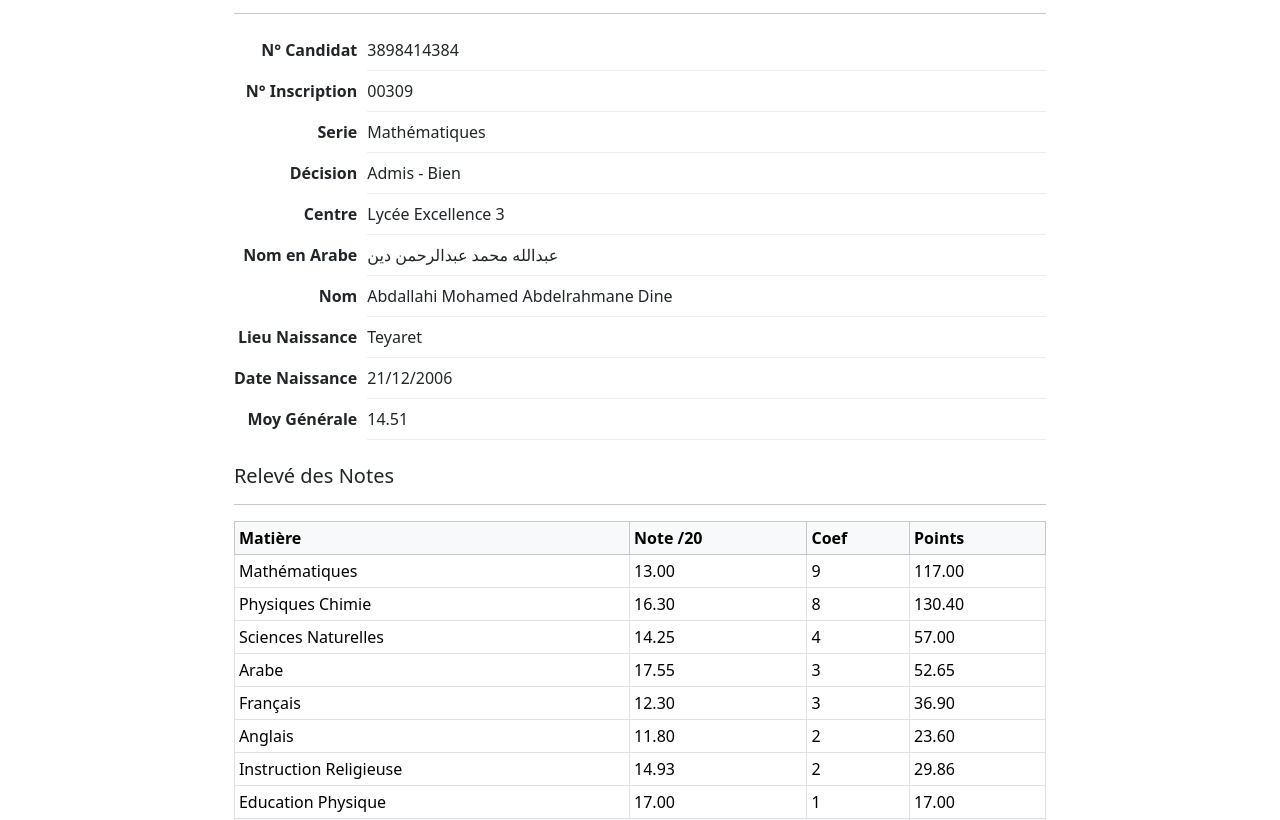
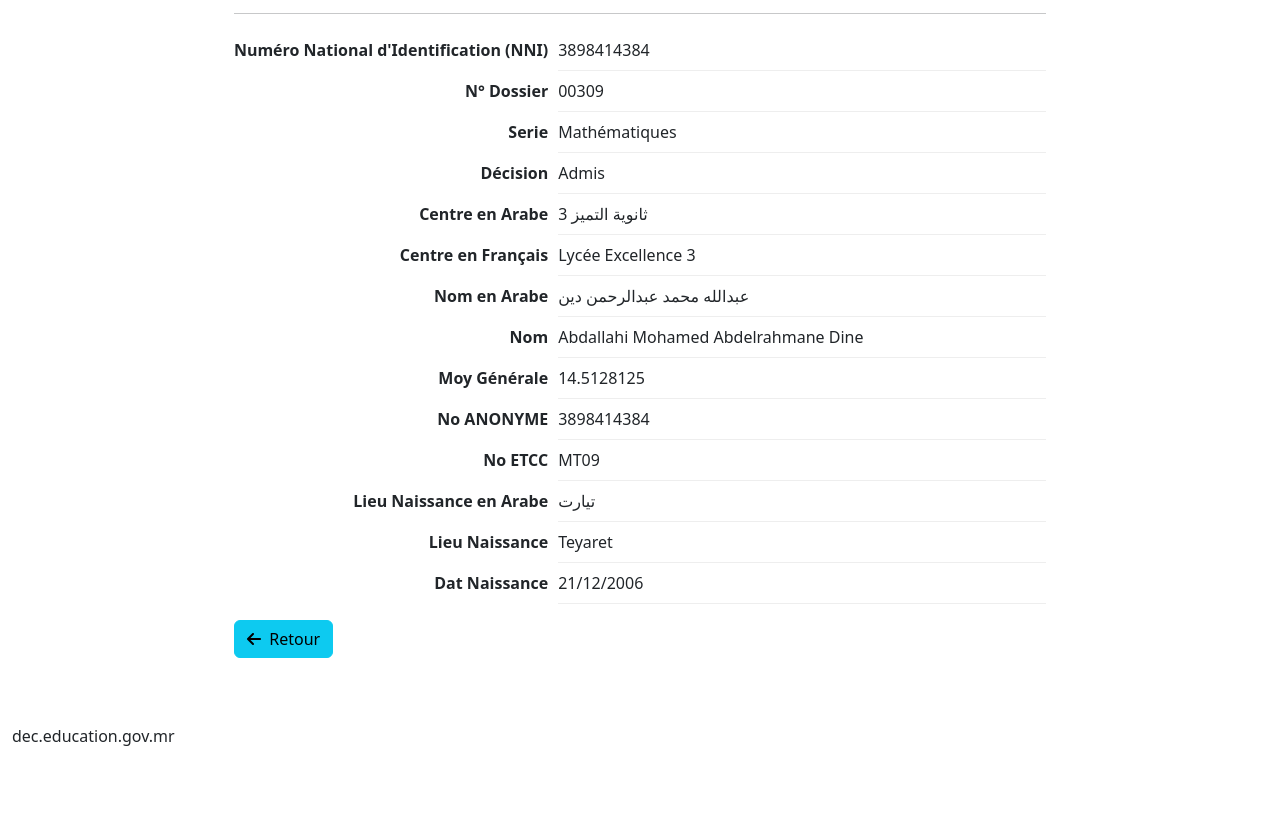
Before and after one commit to 1amoku2o-sketch/dec, a plain HTML site: page index.html in a window 1280 px wide. Shown: the part 132-952 px from the top of the page. After the commit the page ends 896 px from the top, so only its background shows below. Drawn offline with nearby package versions, Linux system fonts and the light colour scheme.

Commit message:
Revert structure, update data only

```diff
--- a/index.html
+++ b/index.html
@@ -176,24 +176,28 @@
               <hr />
 
               <dl class="row-md jh-entity-details">
-                <dt><span id="label-nni">N° Candidat</span></dt>
+                <dt><span id="label-nni">Numéro National d'Identification (NNI)</span></dt>
                 <dd>
-                  <span id="val-nni">3898414384</span>
+                  <span>3898414384</span>
                 </dd>
-                <dt><span id="label-dossier">N° Inscription</span></dt>
+                <dt><span id="label-dossier">N° Dossier</span></dt>
                 <dd>
                   <span id="val-dossier">00309</span>
                 </dd>
                 <dt><span id="label-serie">Serie</span></dt>
                 <dd>
-                  <span id="val-serie">Mathématiques</span>
+                  <span>Mathématiques</span>
                 </dd>
                 <dt><span id="label-decision">Décision</span></dt>
                 <dd>
-                  <span id="val-decision">Admis - Bien</span>
+                  <span>Admis</span>
                 </dd>
 
-                <dt><span id="label-centre-ar">Centre</span></dt>
+                <dt><span id="label-centre-ar">Centre en Arabe</span></dt>
+                <dd>
+                  <span>ثانوية التميز 3</span>
+                </dd>
+                <dt><span id="label-centre-fr">Centre en Français</span></dt>
                 <dd>
                   <span>Lycée Excellence 3</span>
                 </dd>
@@ -205,94 +209,34 @@
                 <dd>
                   <span>Abdallahi Mohamed Abdelrahmane Dine</span>
                 </dd>
+                <dt><span id="label-moy">Moy Générale</span></dt>
+                <dd>
+                  <span>14.5128125</span>
+                </dd>
+
+                <dt><span id="label-anonyme">No ANONYME</span></dt>
+                <dd>
+                  <span>3898414384</span>
+                </dd>
+
+                <dt><span id="label-etcc">No ETCC</span></dt>
+                <dd>
+                  <span>MT09</span>
+                </dd>
+                <dt><span id="label-lieu-ar">Lieu Naissance en Arabe</span></dt>
+                <dd>
+                  <span>تيارت</span>
+                </dd>
                 <dt><span id="label-lieu-fr">Lieu Naissance</span></dt>
                 <dd>
-                  <span id="val-lieu-fr">Teyaret</span>
+                  <span>Teyaret</span>
                 </dd>
-                <dt><span id="label-date-nais">Date Naissance</span></dt>
+
+                <dt><span id="label-date-nais">Dat Naissance</span></dt>
                 <dd>
                   <span id="val-date-nais">21/12/2006</span>
                 </dd>
-                <dt><span id="label-moy">Moy Générale</span></dt>
-                <dd>
-                  <span id="val-moy">14.51</span>
-                </dd>
               </dl>
-
-              <h5 class="mt-4" id="subjects-title">Relevé des Notes</h5>
-              <hr />
-              <div class="table-responsive">
-                <table class="table table-bordered table-sm" id="notes-table">
-                  <thead class="table-light">
-                    <tr>
-                      <th>Matière</th>
-                      <th>Note /20</th>
-                      <th>Coef</th>
-                      <th>Points</th>
-                    </tr>
-                  </thead>
-                  <tbody>
-                    <tr>
-                      <td>Mathématiques</td>
-                      <td>13.00</td>
-                      <td>9</td>
-                      <td>117.00</td>
-                    </tr>
-                    <tr>
-                      <td>Physiques Chimie</td>
-                      <td>16.30</td>
-                      <td>8</td>
-                      <td>130.40</td>
-                    </tr>
-                    <tr>
-                      <td>Sciences Naturelles</td>
-                      <td>14.25</td>
-                      <td>4</td>
-                      <td>57.00</td>
-                    </tr>
-                    <tr>
-                      <td>Arabe</td>
-                      <td>17.55</td>
-                      <td>3</td>
-                      <td>52.65</td>
-                    </tr>
-                    <tr>
-                      <td>Français</td>
-                      <td>12.30</td>
-                      <td>3</td>
-                      <td>36.90</td>
-                    </tr>
-                    <tr>
-                      <td>Anglais</td>
-                      <td>11.80</td>
-                      <td>2</td>
-                      <td>23.60</td>
-                    </tr>
-                    <tr>
-                      <td>Instruction Religieuse</td>
-                      <td>14.93</td>
-                      <td>2</td>
-                      <td>29.86</td>
-                    </tr>
-                    <tr>
-                      <td>Education Physique</td>
-                      <td>17.00</td>
-                      <td>1</td>
-                      <td>17.00</td>
-                    </tr>
-                  </tbody>
-                  <tfoot class="table-light">
-                    <tr>
-                      <th colspan="3">TOTAL GÉNÉRAL</th>
-                      <th>464.41</th>
-                    </tr>
-                    <tr>
-                      <th colspan="3">MOYENNE</th>
-                      <th>14.51</th>
-                    </tr>
-                  </tfoot>
-                </table>
-              </div>
 
               <button type="button" class="btn btn-info" id="btn-retour">
                 <svg
@@ -339,30 +283,21 @@
           home: "Accueil",
           langSwitch: "العربية",
           title: "Candidat",
-          nni: "N° Candidat",
-          nniVal: "3898414384",
-          dossier: "N° Inscription",
-          dossierVal: "00309",
+          nni: "Numéro National d'Identification (NNI)",
+          dossier: "N° Dossier",
           serie: "Serie",
-          serieVal: "Mathématiques",
           decision: "Décision",
-          decisionVal: "Admis - Bien",
-          centreAr: "Centre",
-          centreArVal: "Lycée Excellence 3",
+          centreAr: "Centre en Arabe",
+          centreFr: "Centre en Français",
           nomAr: "Nom en Arabe",
-          nomArVal: "عبدالله محمد عبدالرحمن دين",
           nomFr: "Nom",
-          nomFrVal: "Abdallahi Mohamed Abdelrahmane Dine",
+          moy: "Moy Générale",
+          anonyme: "No ANONYME",
+          etcc: "No ETCC",
+          lieuAr: "Lieu Naissance en Arabe",
           lieuFr: "Lieu Naissance",
-          lieuFrVal: "Teyaret",
-          dateNais: "Date Naissance",
+          dateNais: "Dat Naissance",
           dateNaisVal: "21/12/2006",
-          moy: "Moy Générale",
-          moyVal: "14.51",
-          subjectsTitle: "Relevé des Notes",
-          totalLabel: "TOTAL GÉNÉNÉRAL",
-          totalVal: "464.41",
-          moyLabel: "MOYENNE",
           btnText: "Retour"
         },
         ar: {
@@ -370,30 +305,21 @@
           home: "الصفحة الرئيسية",
           langSwitch: "Français",
           title: "المترشح",
-          nni: "رقم الترشح",
-          nniVal: "3898414384",
-          dossier: "رقم التسجيل",
-          dossierVal: "00309",
+          nni: "الرقم الوطني للتعريف",
+          dossier: "رقم الترشح",
           serie: "الشعبة",
-          serieVal: "رياضيات",
           decision: "القرار",
-          decisionVal: "ناجح - جيد",
-          centreAr: " المركز",
-          centreArVal: "ثانوية التميز 3",
-          nomAr: "الإسم بالعربية",
-          nomArVal: "عبدالله محمد عبدالرحمن دين",
-          nomFr: "الإسم بالفرنسية",
-          nomFrVal: "Abdallahi Mohamed Abdelrahmane Dine",
-          lieuFr: "مكان الميلاد",
-          lieuFrVal: "تيارت",
-          dateNais: "تاريخ الميلاد",
-          dateNaisVal: "21/12/2006",
+          centreAr: "Centre en Arabe",
+          centreFr: "Centre en Français",
+          nomAr: "Nom en Arabe",
+          nomFr: "الإسم",
           moy: "المعدل العام",
-          moyVal: "14.51",
-          subjectsTitle: "كشف الدرجات",
-          totalLabel: "المجموع العام",
-          totalVal: "464.41",
-          moyLabel: "المعدل",
+          anonyme: "No ANONYME",
+          etcc: "No ETCC",
+          lieuAr: "Lieu Naissance en Arabe",
+          lieuFr: "Lieu Naissance",
+          dateNais: "Dat Naissance",
+          dateNaisVal: "21 ديسمبر 2006",
           btnText: "رجوع"
         }
       };
@@ -418,24 +344,21 @@
         document.getElementById('main-title').textContent = t.title;
 
         document.getElementById('label-nni').textContent = t.nni;
-        document.getElementById('val-nni').textContent = t.nniVal;
         document.getElementById('label-dossier').textContent = t.dossier;
-        document.getElementById('val-dossier').textContent = t.dossierVal;
         document.getElementById('label-serie').textContent = t.serie;
-        document.getElementById('val-serie').textContent = t.serieVal;
         document.getElementById('label-decision').textContent = t.decision;
-        document.getElementById('val-decision').textContent = t.decisionVal;
         document.getElementById('label-centre-ar').textContent = t.centreAr;
+        document.getElementById('label-centre-fr').textContent = t.centreFr;
         document.getElementById('label-nom-ar').textContent = t.nomAr;
-        document.getElementById('val-nom-ar').textContent = t.nomArVal;
         document.getElementById('label-nom-fr').textContent = t.nomFr;
+        document.getElementById('label-moy').textContent = t.moy;
+        document.getElementById('label-anonyme').textContent = t.anonyme;
+        document.getElementById('label-etcc').textContent = t.etcc;
+        document.getElementById('label-lieu-ar').textContent = t.lieuAr;
         document.getElementById('label-lieu-fr').textContent = t.lieuFr;
-        document.getElementById('val-lieu-fr').textContent = t.lieuFrVal;
         document.getElementById('label-date-nais').textContent = t.dateNais;
+
         document.getElementById('val-date-nais').textContent = t.dateNaisVal;
-        document.getElementById('label-moy').textContent = t.moy;
-        document.getElementById('val-moy').textContent = t.moyVal;
-        document.getElementById('subjects-title').textContent = t.subjectsTitle;
 
         document.getElementById('btn-text').textContent = t.btnText;
 
```
